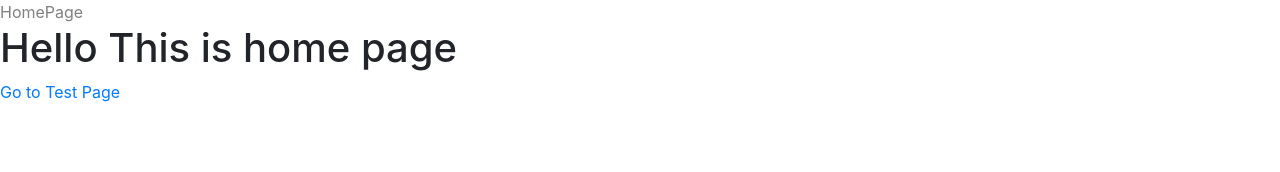
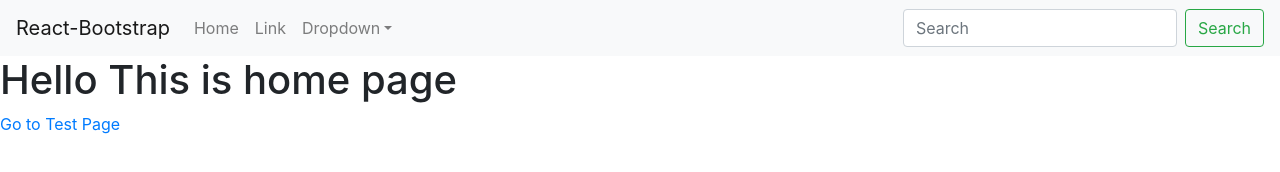
Before and after one commit to tquoctuan97/gatsby-hello-world, a Gatsby site: page / in a window 1280 px wide. Built offline with nearby package versions, Linux system fonts and the light colour scheme; Gatsby itself is replaced by a stand-in of ours.

Commit message:
Create header with react-boostrap

```diff
--- a/src/components/header.js
+++ b/src/components/header.js
@@ -1,6 +1,33 @@
 import React from "react"
-import headerStyles from "./header.module.css"
+import {
+  Navbar,
+  Nav,
+  NavDropdown,
+  Form,
+  FormControl,
+  Button,
+} from "react-bootstrap"
 
 export default props => (
-  <header className={headerStyles.header}>{props.title}</header>
+  <Navbar bg="light" expand="lg">
+    <Navbar.Brand href="#home">React-Bootstrap</Navbar.Brand>
+    <Navbar.Toggle aria-controls="basic-navbar-nav" />
+    <Navbar.Collapse id="basic-navbar-nav">
+      <Nav className="mr-auto">
+        <Nav.Link href="#home">Home</Nav.Link>
+        <Nav.Link href="#link">Link</Nav.Link>
+        <NavDropdown title="Dropdown" id="basic-nav-dropdown">
+          <NavDropdown.Item href="#action/3.1">Action</NavDropdown.Item>
+          <NavDropdown.Item href="#action/3.2">Another action</NavDropdown.Item>
+          <NavDropdown.Item href="#action/3.3">Something</NavDropdown.Item>
+          <NavDropdown.Divider />
+          <NavDropdown.Item href="#action/3.4">Separated link</NavDropdown.Item>
+        </NavDropdown>
+      </Nav>
+      <Form inline>
+        <FormControl type="text" placeholder="Search" className="mr-sm-2" />
+        <Button variant="outline-success">Search</Button>
+      </Form>
+    </Navbar.Collapse>
+  </Navbar>
 )
--- a/src/pages/index.js
+++ b/src/pages/index.js
@@ -1,6 +1,6 @@
 import React from "react"
 import { Link } from "gatsby"
-import Header from "../components/header"
+import Header from "../components/Header"
 
 const Home = () => (
   <main>
--- a/src/pages/test.js
+++ b/src/pages/test.js
@@ -1,6 +1,6 @@
 import React from "react"
 import { navigate } from "gatsby"
-import Header from "../components/header"
+import Header from "../components/Header"
 
 const Test = () => (
   <main>
```
